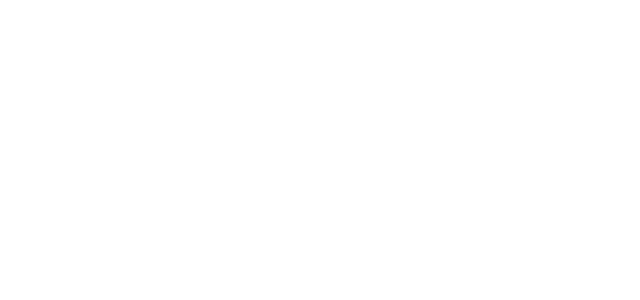
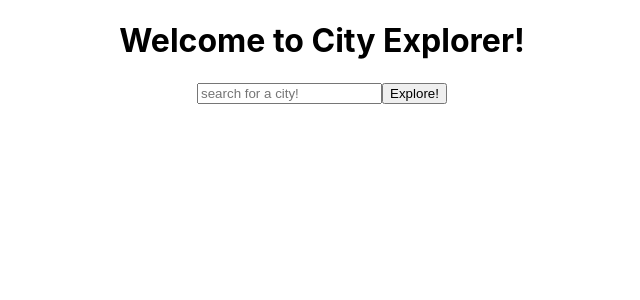
Before and after one commit to SarahTek/city-explorer, a React (Create React App) app: page / in a window 1280 px wide. Shown: the top 300 px of the page, without its empty margins (318-958 px from the left). Built offline with nearby package versions, Linux system fonts and the light colour scheme.

Commit message:
finished step 2

```diff
--- a/src/App.js
+++ b/src/App.js
@@ -1,12 +1,16 @@
 
+import React from 'react';
+import Main from './Main';
 import './App.css';
 
-function App() {
-  return (
-    <div className="App">
+class App extends React.Component {
 
-    </div>
-  );
+  render() {
+    return (
+      <div className="App">
+        <Main/>
+      </div>
+    );
+  }
 }
-
 export default App;
--- /dev/null
+++ b/src/Main.js
@@ -0,0 +1,45 @@
+import React from 'react';
+import axios from 'axios';
+
+
+class Main extends React.Component {
+  constructor(props) {
+    super(props);
+    this.state = {
+      searchQuery: "",
+      cityName: "",
+      long: "",
+      lati: ""
+    }
+  }
+  getLocation = async () => {
+    const url = `https://us1.locationiq.com/v1/search.php?key=${process.env.REACT_APP_LOCATION_KEY}&q=${this.state.searchQuery}&format=json`;
+    console.log("Miami: ", url);
+    const response = await axios.get(url);
+
+    console.log("Response from Axios: ", response.data[0]);
+    this.setState({
+      cityName: response.data[0].display_name,
+      long: response.data[0].lon,
+      lati: response.data[0].lat,
+    })
+
+  };
+
+  render() {
+    console.log("this.state in App.js", this.state);
+    return (
+      <div className='Main'>
+        <h1>Welcome to City Explorer!</h1>
+        <input
+          onChange={(event) => this.setState({ searchQuery: event.target.value })}
+          placeholder="search for a city!"
+        />
+        <button onClick={this.getLocation}>Explore!</button>
+      </div>
+    );
+  }
+}
+
+
+export default Main;
```
Also changed, not shown: 1 other file (tests, documents, lock files or other folders).
